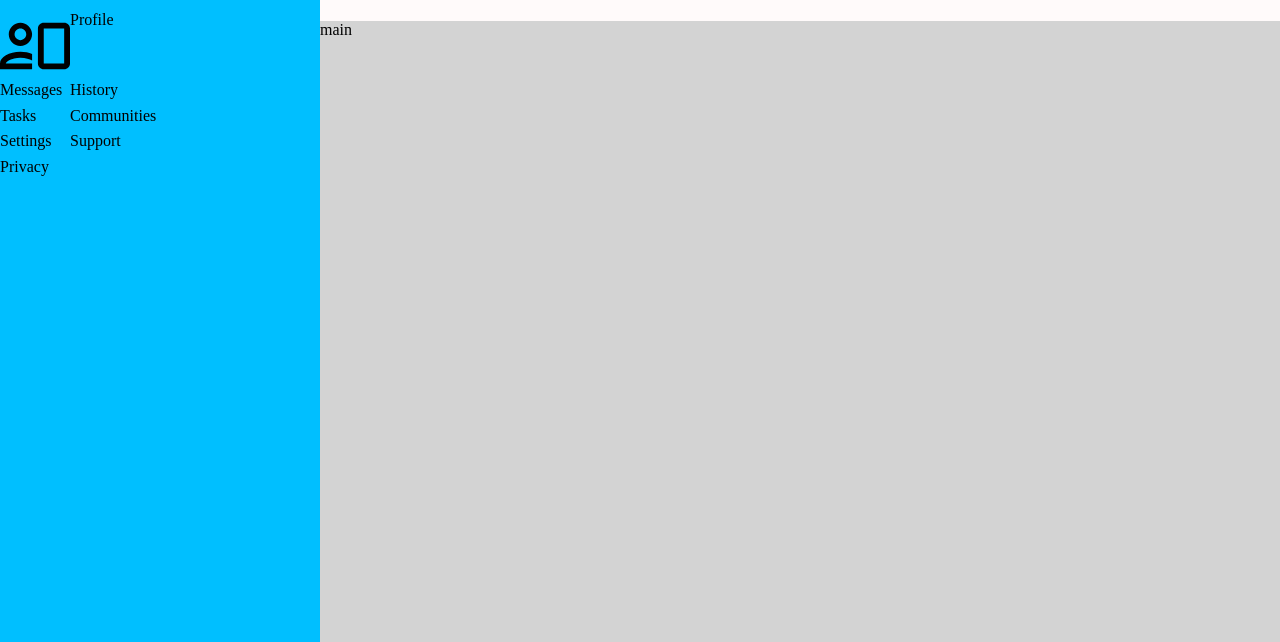
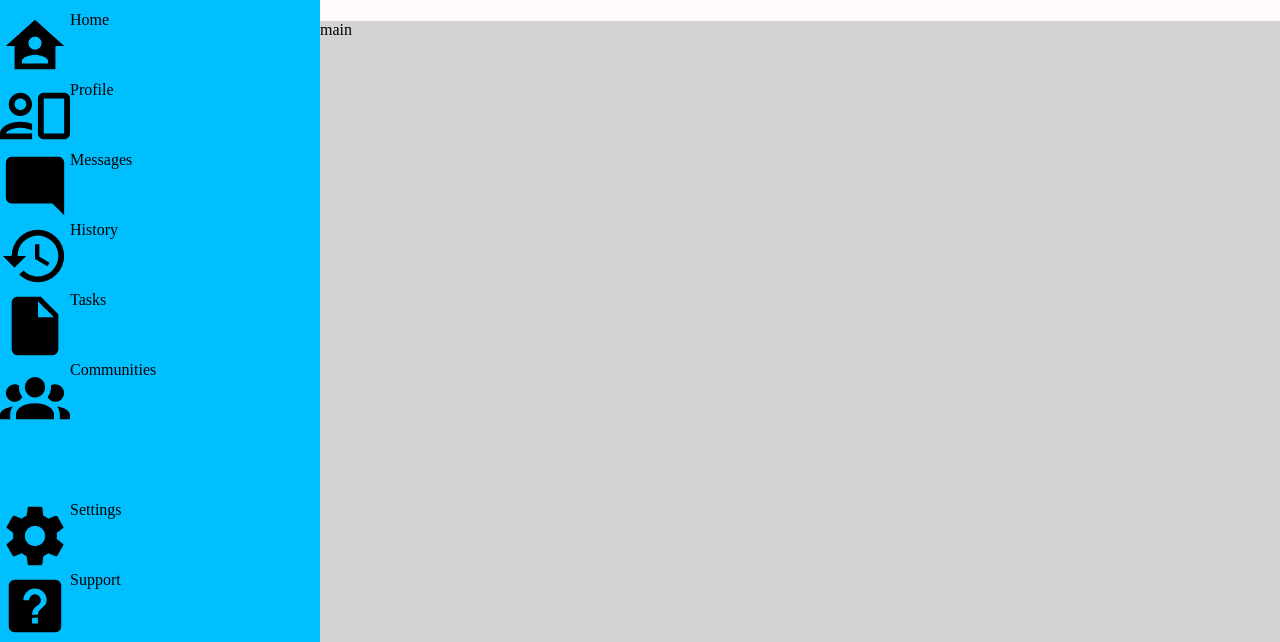
Before and after one commit to CSingogo/admin-dashboard, a plain HTML site: page index.html in a window 1280 px wide. Shown: the part 139-781 px from the top of the page. Drawn offline with Linux system fonts and the light colour scheme.

Commit message:
added icons to sidebar

```diff
--- a/index.html
+++ b/index.html
@@ -11,13 +11,13 @@
         <div class="sidebar"><img src="SVGs/code-block-brackets.svg" class="svg1"><h1>Dashboard</h1>
          <img src="SVGs/home-account.svg" class="dashimg"><div class="dash">Home</div>
          <img src="SVGs/profile.svg" class="dashimg"><div class="dashtxt">Profile</div>
-         <div class="dashtxt">Messages</div>
-         <div class="dashtxt">History</div>
-         <div class="dashtxt">Tasks</div>
-         <div class="dashtxt">Communities</div>
-         <div class="dashtxt">Settings</div>
-         <div class="dashtxt">Support</div>
-         <div class="dashtxt">Privacy</div>
+         <img src="SVGs/message-reply.svg" class="dashimg"><div class="dashtxt">Messages</div>
+         <img src="SVGs/history.svg" class="dashimg"><div class="dashtxt">History</div>
+         <img src="SVGs/tasks.svg" class="dashimg"><div class="dashtxt">Tasks</div>
+         <img src="SVGs/communities.svg" class="dashimg"><div class="dashtxt">Communities</div>
+         <img src="SVGs/cog.svg" class="dashimg"><div class="dashtxt">Settings</div>
+         <img src="SVGs/help-box.svg" class="dashimg"><div class="dashtxt">Support</div>
+         <img src="SVGs/protection.svg" class="dashimg"><div class="dashtxt">Privacy</div>
        </div>
 
         <div class="header">header</div>
--- a/styles.css
+++ b/styles.css
@@ -13,9 +13,9 @@ body{
 .sidebar{
     background-color: deepskyblue;
     grid-column: 1 / 2;
-    grid-row: 1 / 3;
+    grid-row: 1 / 4;
     display: grid;
-    grid-template-rows: 2fr repeat(5, 1fr) 2fr repeat(2, 1fr) 400px ;
+    grid-template-rows: 150px repeat(5, 1fr) 2fr repeat(2, 1fr) 400px ;
     grid-template-columns: 1fr 4fr;
 }
 
@@ -27,6 +27,8 @@ body{
 
 .main{
     background-color: lightgray;
+    grid-column: 2 / 3;
+    grid-row: 2 / 4;
 }
 
 .svg1{
```
Also changed, not shown: SVGs/cog.svg (added), SVGs/communities.svg (added), SVGs/help-box.svg (added), SVGs/history.svg (added), SVGs/protection.svg (added), SVGs/tasks.svg (added).
